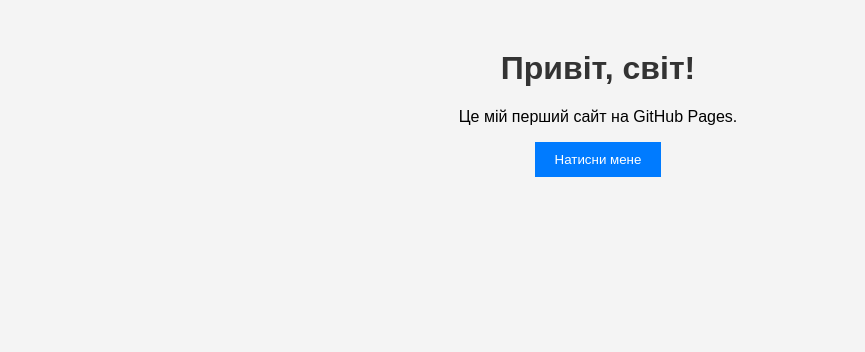
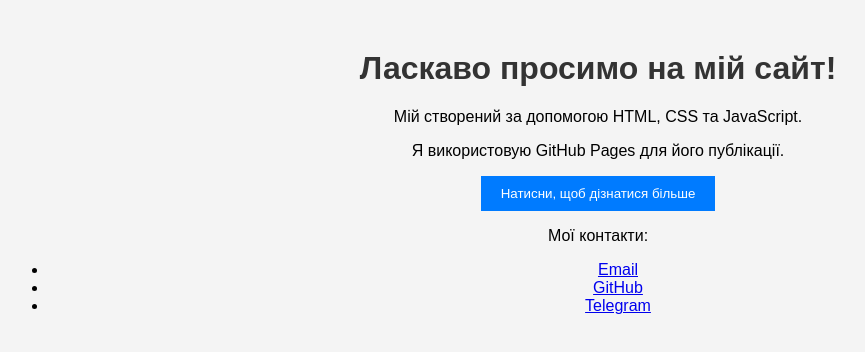
Before and after one commit to mmzxsil/mywebsite, a plain HTML site: page index.html in a window 1280 px wide. Shown: the whole page, without its empty margins (42-907 px from the left). Drawn offline with Linux system fonts and the light colour scheme.

Commit message:
index.html

```diff
--- a/index.html
+++ b/index.html
@@ -3,13 +3,30 @@
 <head>
     <meta charset="UTF-8">
     <meta name="viewport" content="width=device-width, initial-scale=1.0">
-    <title>Мій сайт</title>
+    <title>Ласкаво просимо!</title>
     <link rel="stylesheet" href="style.css">
 </head>
 <body>
-    <h1>Привіт, світ!</h1>
-    <p>Це мій перший сайт на GitHub Pages.</p>
-    <button onclick="sayHello()">Натисни мене</button>
+    <header>
+        <h1>Ласкаво просимо на мій сайт!</h1>
+    </header>
+
+    <main>
+        <p>Мій створений за допомогою HTML, CSS та JavaScript.</p>
+        <p>Я використовую GitHub Pages для його публікації.</p>
+        <button onclick="sayHello()">Натисни, щоб дізнатися більше</button>
+    </main>
+
+    <footer>
+        <div class="footer-content">
+            <p>Мої контакти:</p>
+            <ul>
+                <li><a href="mailto:veronikagolovko67@gmail.com">Email</a></li>
+                <li><a href="https://github.com/mmzxsil" target="_blank">GitHub</a></li>
+                <li><a href="https://t.me/issbyy" target="_blank">Telegram</a></li>
+            </ul>
+        </div>
+    </footer>
 
     <script src="script.js"></script>
 </body>
```
